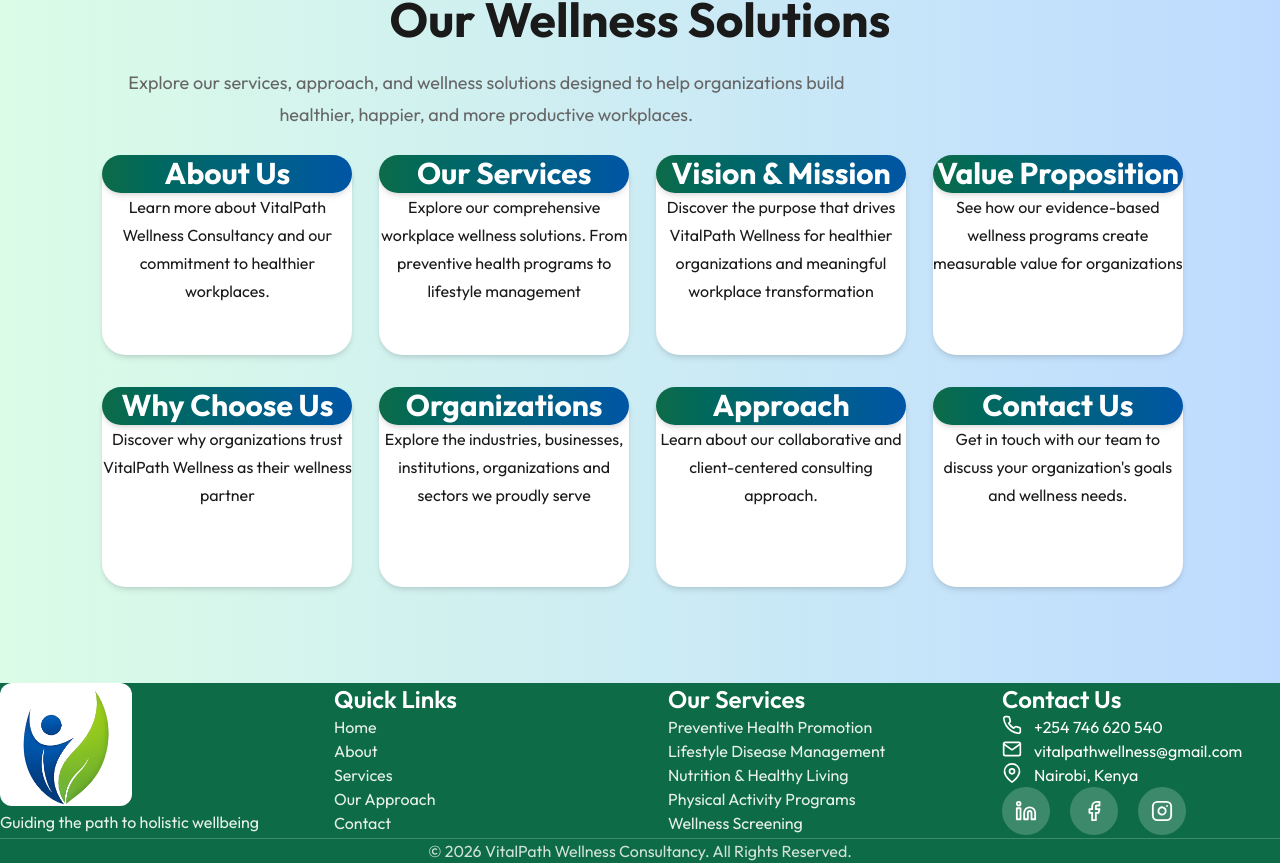
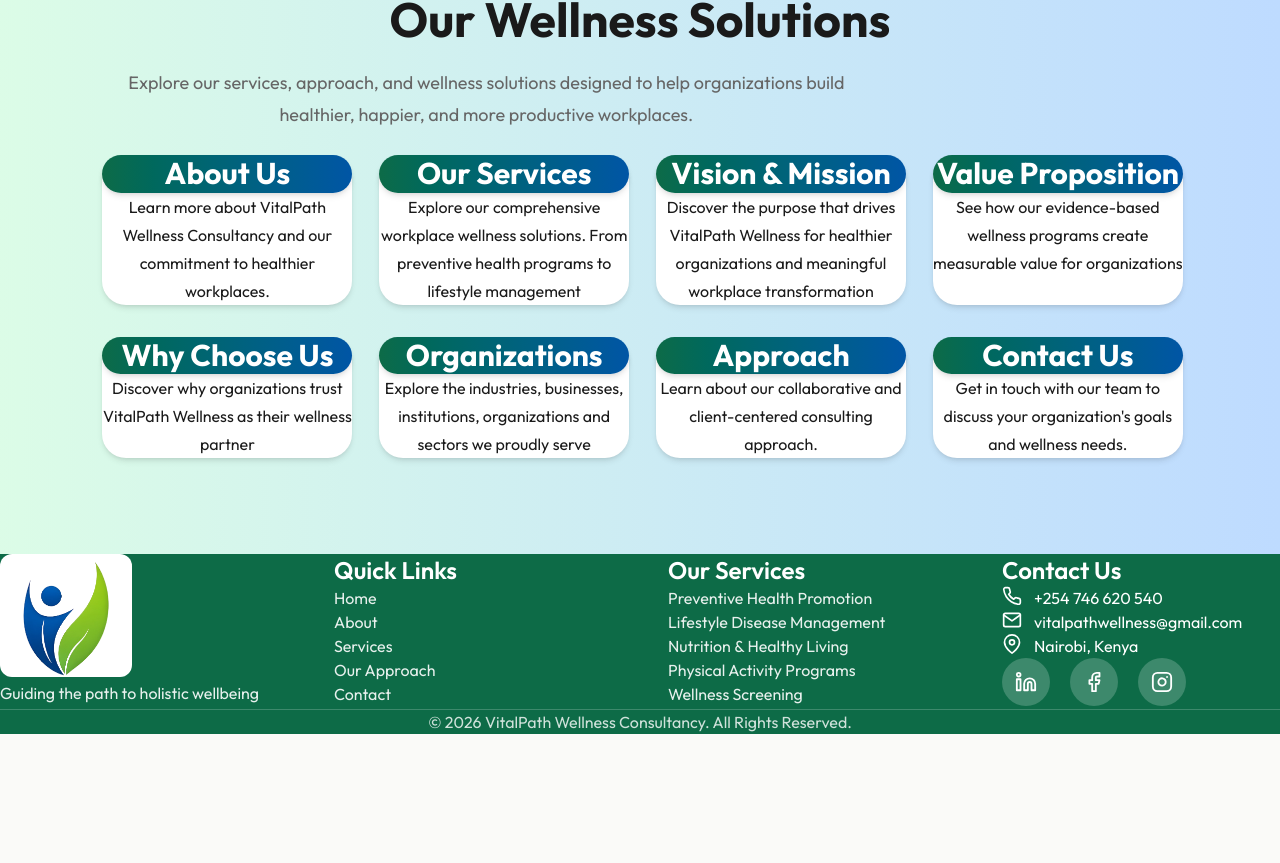
Before and after one commit to Boniface12731/VitalPathWellnessConsultancy, a React (Vite) app in the folder vitalpathwellness/client/: page / in a window 1280 px wide. Shown: the part 901-1764 px from the top of the page. After the commit the page ends 1635 px from the top, so only its background shows below. Built offline with nearby package versions, Linux system fonts and the light colour scheme.

Commit message:
minheight

```diff
--- a/vitalpathwellness/client/src/components/About.jsx
+++ b/vitalpathwellness/client/src/components/About.jsx
@@ -102,7 +102,7 @@ const About = () => {
                         group
                         bg-white
                         rounded-3xl
-                        min-h-[200px]
+                        min-h-[0px]
                         min-w-[250px]
                         p-10
                         lg:p-12
```
